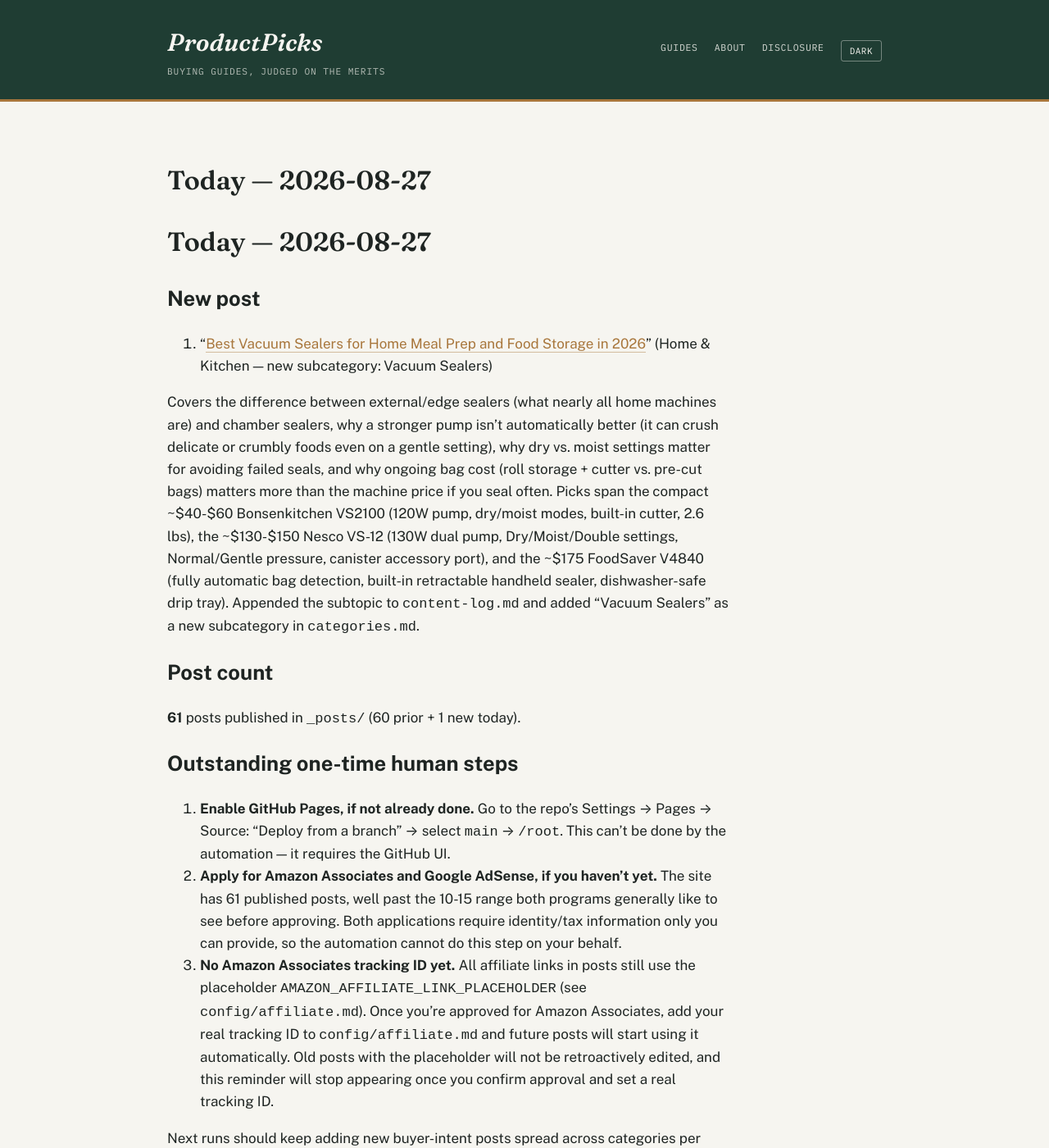
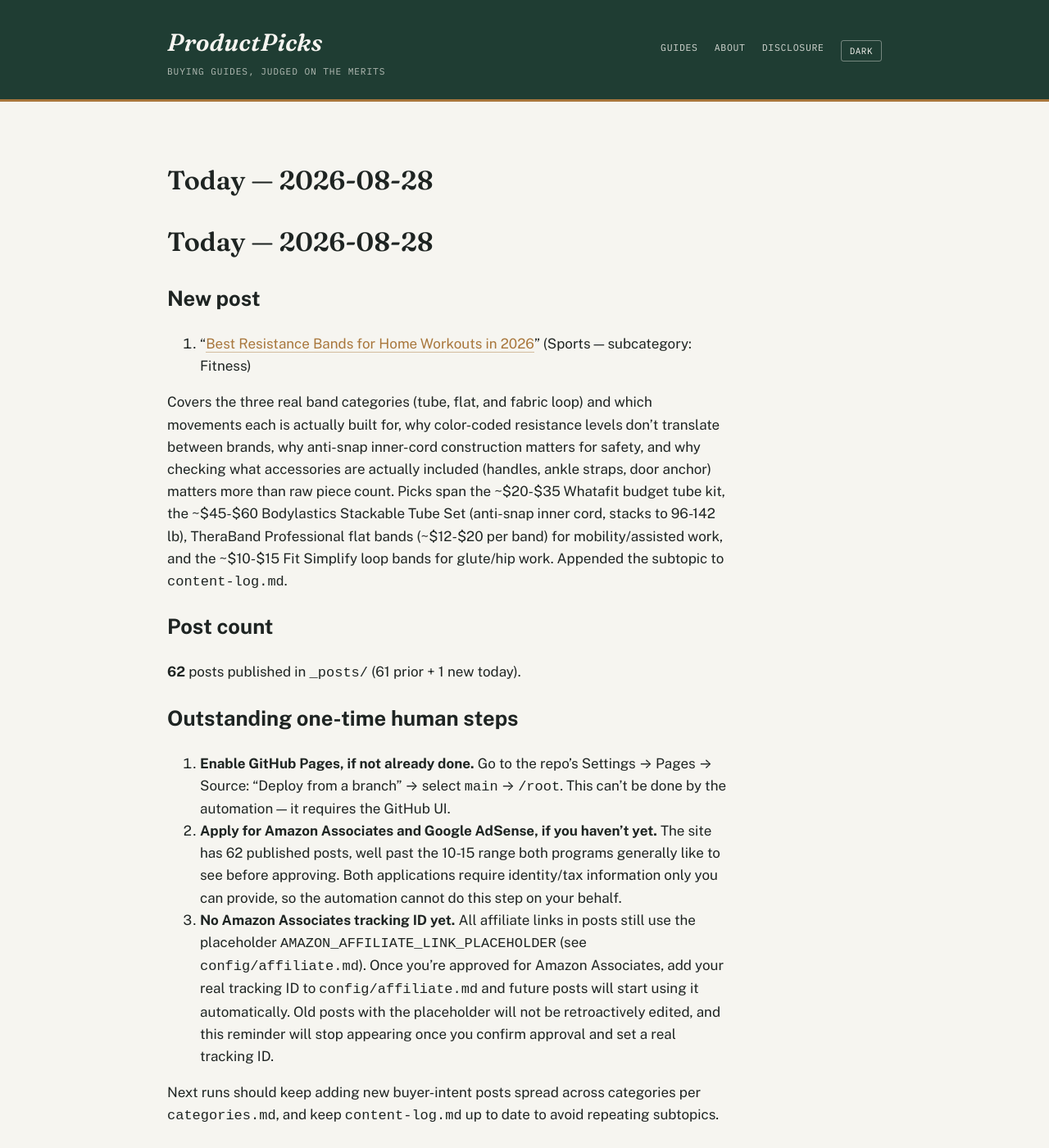
Before and after one commit to ajith198/ProductPicks, a Jekyll site: the page built from today.md, in a window 1280 px wide and 1400 px high. Shown: the whole window at 82% size. Built offline with Jekyll 4.4.1, drawn with Linux system fonts in a browser that asks for light colours; our own code applies the rules of GitHub Pages for plain Markdown files.

Commit message:
daily: 2026-08-28 new post + log update
Co-Authored-By: Claude Sonnet 5 <noreply@anthropic.com>
Claude-Session: https://claude.ai/code/session_01QnPeocAifVyVcoa6UVkgqE

```diff
--- a/today.md
+++ b/today.md
@@ -1,19 +1,19 @@
-# Today — 2026-08-27
+# Today — 2026-08-28
 
 ## New post
 
-1. "[Best Vacuum Sealers for Home Meal Prep and Food Storage in 2026](/home-kitchen/buying-guides/best-vacuum-sealers-for-home-meal-prep-and-food-storage/)" (Home & Kitchen — new subcategory: Vacuum Sealers)
+1. "[Best Resistance Bands for Home Workouts in 2026](/fitness/buying-guides/best-resistance-bands-for-home-workouts/)" (Sports — subcategory: Fitness)
 
-Covers the difference between external/edge sealers (what nearly all home machines are) and chamber sealers, why a stronger pump isn't automatically better (it can crush delicate or crumbly foods even on a gentle setting), why dry vs. moist settings matter for avoiding failed seals, and why ongoing bag cost (roll storage + cutter vs. pre-cut bags) matters more than the machine price if you seal often. Picks span the compact ~$40-$60 Bonsenkitchen VS2100 (120W pump, dry/moist modes, built-in cutter, 2.6 lbs), the ~$130-$150 Nesco VS-12 (130W dual pump, Dry/Moist/Double settings, Normal/Gentle pressure, canister accessory port), and the ~$175 FoodSaver V4840 (fully automatic bag detection, built-in retractable handheld sealer, dishwasher-safe drip tray). Appended the subtopic to `content-log.md` and added "Vacuum Sealers" as a new subcategory in `categories.md`.
+Covers the three real band categories (tube, flat, and fabric loop) and which movements each is actually built for, why color-coded resistance levels don't translate between brands, why anti-snap inner-cord construction matters for safety, and why checking what accessories are actually included (handles, ankle straps, door anchor) matters more than raw piece count. Picks span the ~$20-$35 Whatafit budget tube kit, the ~$45-$60 Bodylastics Stackable Tube Set (anti-snap inner cord, stacks to 96-142 lb), TheraBand Professional flat bands (~$12-$20 per band) for mobility/assisted work, and the ~$10-$15 Fit Simplify loop bands for glute/hip work. Appended the subtopic to `content-log.md`.
 
 ## Post count
 
-**61** posts published in `_posts/` (60 prior + 1 new today).
+**62** posts published in `_posts/` (61 prior + 1 new today).
 
 ## Outstanding one-time human steps
 
 1. **Enable GitHub Pages, if not already done.** Go to the repo's Settings → Pages → Source: "Deploy from a branch" → select `main` → `/root`. This can't be done by the automation — it requires the GitHub UI.
-2. **Apply for Amazon Associates and Google AdSense, if you haven't yet.** The site has 61 published posts, well past the 10-15 range both programs generally like to see before approving. Both applications require identity/tax information only you can provide, so the automation cannot do this step on your behalf.
+2. **Apply for Amazon Associates and Google AdSense, if you haven't yet.** The site has 62 published posts, well past the 10-15 range both programs generally like to see before approving. Both applications require identity/tax information only you can provide, so the automation cannot do this step on your behalf.
 3. **No Amazon Associates tracking ID yet.** All affiliate links in posts still use the placeholder `AMAZON_AFFILIATE_LINK_PLACEHOLDER` (see `config/affiliate.md`). Once you're approved for Amazon Associates, add your real tracking ID to `config/affiliate.md` and future posts will start using it automatically. Old posts with the placeholder will not be retroactively edited, and this reminder will stop appearing once you confirm approval and set a real tracking ID.
 
 Next runs should keep adding new buyer-intent posts spread across categories per `categories.md`, and keep `content-log.md` up to date to avoid repeating subtopics.
```
Also changed, not shown: TODAY.md (+1 -1 lines), _posts/2026-08-28-best-resistance-bands-for-home-workouts.md (added, +51 -0 lines), content-log.md (+1 -0 lines).
